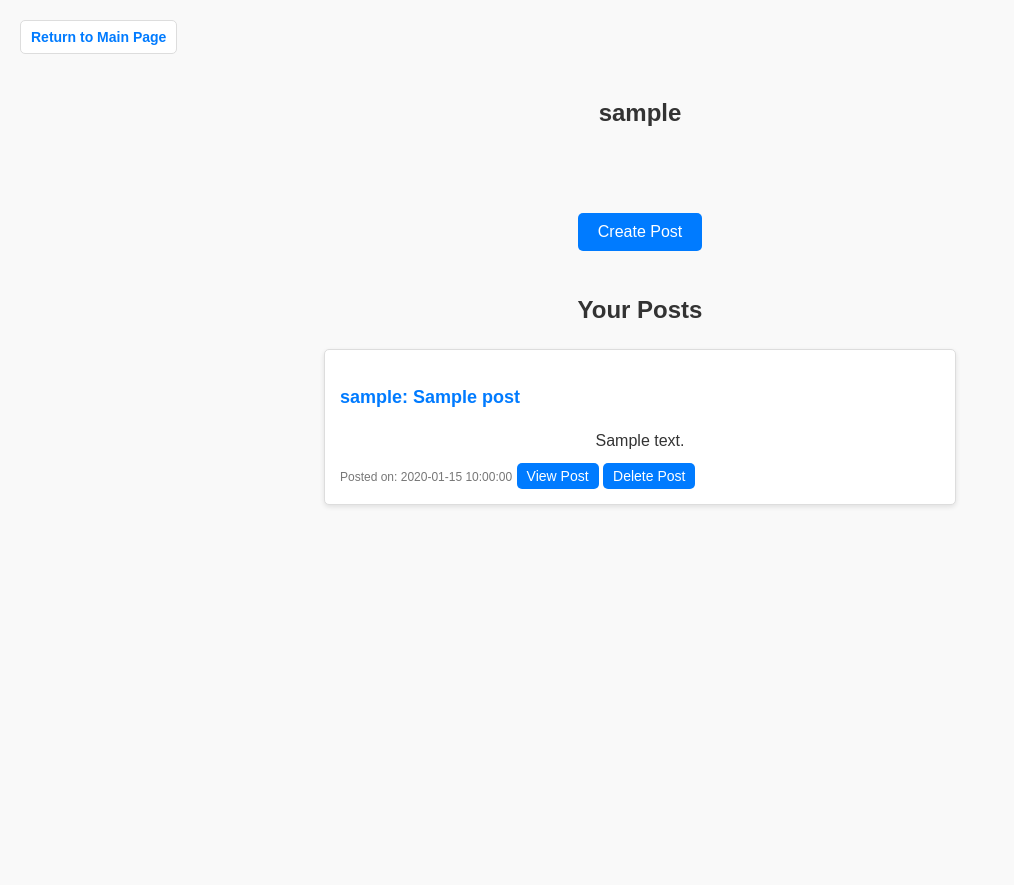
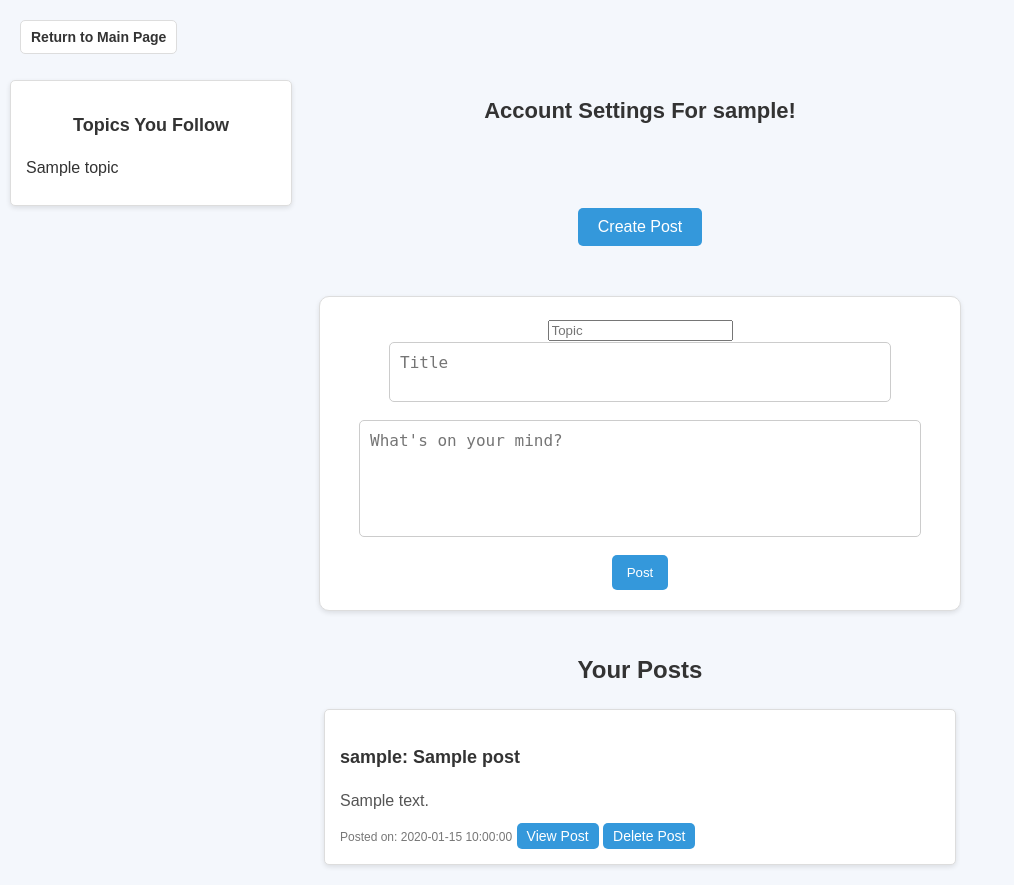
Before and after one commit to sstafford4/CSE108---Final-Project, a Flask app: page /account_settings in a window 1280 px wide. Shown: the whole page, without its empty margins (0-1014 px from the left). Before the commit the page ends 507 px from the top, so only its background shows below. Run offline with Flask 3, Linux system fonts and the light colour scheme; the visitor is signed in with stand-in values (Sample User, id 1); tables that the repository leaves empty hold one stand-in row (values such as "Sample post").

Commit message:
New commit

```diff
--- a/back-end/main.py
+++ b/back-end/main.py
@@ -447,6 +447,7 @@ def unfollow_topic(topic_id):
         flash("You need to log in first.")
         return redirect(url_for('login'))
 
+
 @app.route('/search_posts', methods=['GET'])
 def search_posts():
     user_id = session.get('user_id')
@@ -636,9 +637,20 @@ def account_settings():
         user_id = session['user_id']
         username = session.get('username')
 
+        # Fetch the posts made by the user
         your_posts = Posts.query.filter_by(poster_id=user_id).order_by(Posts.created_at.desc()).all()
 
-        return render_template('account_settings.html', posts=your_posts, username=username)
+        # Fetch the topics the user is following
+        user = User.query.get(user_id)
+        followed_topics = user.followed_topics  # The topics the user is following
+
+        # Render the account settings page, passing the posts and followed topics
+        return render_template('account_settings.html', posts=your_posts, username=username, followed_topics=followed_topics)
+
+    else:
+        flash("You need to log in first.")
+        return redirect(url_for('login'))
+
 
 @app.route('/view_profile/<int:poster_id>', methods=['GET', 'POST'])
 def view_profile(poster_id):
--- a/back-end/static/account_settings.css
+++ b/back-end/static/account_settings.css
@@ -1,19 +1,135 @@
 /* General reset and styling */
 body {
     margin: 0;
-    font-family: Arial, sans-serif;
-    background-color: #f9f9f9;
-    color: #333;
+    font-family: 'Arial', sans-serif;
+    background-color: #f4f7fc;  /* Soft light background */
+    color: #333333;  /* Dark gray for text */
     line-height: 1.6;
 }
 
+/* Links */
 a {
     text-decoration: none;
-    color: #007BFF;
+    color: #3498db;  /* Soft blue for links */
 }
 
 a:hover {
-    color: #0056b3;
+    color: #2980b9;  /* Darker blue on hover */
+}
+
+/* Create Post Form */
+#create-post-form {
+    background-color: #ffffff;
+    border: 1px solid #ddd;
+    border-radius: 10px;
+    padding: 20px;
+    box-shadow: 0 2px 5px rgba(0, 0, 0, 0.1);
+    margin-top: 50px;
+    max-width: 600px;
+    margin-left: auto;
+    margin-right: auto;
+    display: block;
+    text-align: center;  /* Ensures form elements are well-aligned */
+}
+
+#create-post-form textarea {
+    width: 90%;  /* Make it responsive */
+    padding: 10px;
+    margin-bottom: 10px;
+    border: 1px solid #ccc;
+    border-radius: 5px;
+    font-size: 16px;
+    resize: vertical;  /* Allow vertical resizing only */
+}
+
+#create-post-form button {
+    padding: 10px 15px;
+    background-color: #3498db;
+    color: white;
+    border: none;
+    border-radius: 5px;
+    cursor: pointer;
+    transition: background-color 0.3s ease;
+}
+
+#create-post-form button:hover {
+    background-color: #2980b9;  /* Darker blue on hover */
+}
+
+/* For "Create Post" Button */
+button[onclick="toggleCreatePostForm()"] {
+    display: inline-block;
+    margin: 0 auto;
+    font-size: 16px;
+    padding: 10px 20px;
+    border: none;
+    border-radius: 5px;
+    background-color: #3498db;
+    color: white;
+    cursor: pointer;
+    transition: background-color 0.3s;
+}
+
+button[onclick="toggleCreatePostForm()"]:hover {
+    background-color: #2980b9;
+}
+
+/* Styling for Account Details Section */
+h1 {
+    text-align: center;
+    margin-top: 40px;
+    font-size: 24px;
+    color: #333;  /* Black color for the main title */
+}
+
+h2 {
+    text-align: center;
+    font-size: 22px;
+    margin-bottom: 20px;
+    color: #333333;
+}
+
+/* Displaying Posts Section */
+.post {
+    background-color: #ffffff;
+    border: 1px solid #ddd;
+    border-radius: 5px;
+    padding: 15px;
+    margin: 20px auto;
+    max-width: 600px;
+    box-shadow: 0 2px 5px rgba(0, 0, 0, 0.1);
+}
+
+.post h3 {
+    font-size: 18px;
+    margin-bottom: 10px;
+    color: #333;  /* Change post title color to black */
+}
+
+.post p {
+    font-size: 16px;
+    margin-bottom: 10px;
+    color: #555;  /* Darker gray for post content */
+}
+
+.post small {
+    font-size: 12px;
+    color: #777;  /* Light gray for post date */
+}
+
+.post button {
+    padding: 5px 10px;
+    background-color: #3498db;
+    color: white;
+    border: none;
+    border-radius: 5px;
+    cursor: pointer;
+    font-size: 14px;
+    transition: background-color 0.3s ease;
+}
+
+.post button:hover {
+    background-color: #2980b9;  /* Darker blue on hover */
 }
 
 /* Return to Main Page link */
@@ -26,117 +142,63 @@ body > a {
     border: 1px solid #ddd;
     border-radius: 5px;
     background-color: #fff;
+    color: #333333;
+    transition: background-color 0.3s ease;
 }
 
 body > a:hover {
-    background-color: #f1f1f1;
+    background-color: #2980b9;  /* Change to the same hover color as the main page button */
+    color: white;  /* Change text color to white for contrast */
 }
 
-/* Center the "Create Post" button */
-button[onclick="toggleCreatePostForm()"] {
-    display: inline-block;
-    margin: 0 auto;
-    font-size: 16px;
-    padding: 10px 20px;
-    border: none;
-    border-radius: 5px;
-    background-color: #007bff;
-    color: white;
-    cursor: pointer;
-    transition: background-color 0.3s;
-}
 
-button[onclick="toggleCreatePostForm()"]:hover {
-    background-color: #0056b3;
-}
-
-/* Adjust Create Post Form */
+/* Adjust Create Post Form for Responsiveness */
+@media (max-width: 768px) {
     #create-post-form {
-    background-color: #fff;
-    border: 1px solid #ddd;
-    border-radius: 10px;
-    padding: 20px;
-    box-shadow: 0 2px 5px rgba(0, 0, 0, 0.1);
-    margin-top: 50px;
-    max-width: 500px;
-    margin-left: auto;
-    margin-right: auto;
-    display: none; /* Initially hidden */
-    text-align: center; /* Ensures form elements are well-aligned */
-}
-
-#create-post-form input, #create-post-form textarea {
         width: 90%;
-    padding: 10px;
-    margin-bottom: 10px;
-    border: 1px solid #ccc;
-    border-radius: 5px;
-}
-
-#create-post-form button {
-    padding: 10px 15px;
-    background-color: #007BFF;
-    color: white;
-    border: none;
-    border-radius: 5px;
-    cursor: pointer;
-}
-
-#create-post-form button:hover {
-    background-color: #0056b3;
-}
-
-/* Styling for Your Posts */
-h1 {
-    text-align: center;
-    margin-top: 40px;
-    font-size: 24px;
-    color: #333;
-}
-p {
-    text-align: center;
-}
-
-h2 {
-    text-align: center;
     }
 
     .post {
-    background-color: #fff;
+        width: 90%;
+    }
+}
+/* Sidebar for Topics the User Follows */
+#followed-topics-sidebar {
+    position: fixed;
+    top: 80px;
+    left: 10px;
+    width: 250px;
+    background-color: #ffffff;
     border: 1px solid #ddd;
     border-radius: 5px;
+    box-shadow: 0 2px 5px rgba(0, 0, 0, 0.1);
     padding: 15px;
-    margin: 20px auto;
-    max-width: 600px;
-    box-shadow: 0 2px 5px rgba(0, 0, 0, 0.1);
+    z-index: 1000;  /* Ensures it's on top */
 }
 
-.post h3 {
+#followed-topics-sidebar h2 {
     font-size: 18px;
-    margin-bottom: 10px;
-    color: #007BFF;
+    margin-bottom: 15px;
+    color: #333;
 }
 
-.post p {
+#followed-topics-sidebar ul {
+    list-style-type: none;
+    padding: 0;
+    margin: 0;
+}
+
+#followed-topics-sidebar ul li {
     font-size: 16px;
     margin-bottom: 10px;
 }
 
-.post small {
-    font-size: 12px;
-    color: #777;
+#followed-topics-sidebar ul li a {
+    color: #007BFF;
+    text-decoration: none;
+    font-weight: bold;
 }
 
-.post button {
-    padding: 5px 10px;
-    background-color: #007BFF;
-    color: white;
-    border: none;
-    border-radius: 5px;
-    cursor: pointer;
-    font-size: 14px;
+#followed-topics-sidebar ul li a:hover {
+    text-decoration: underline;
 }
-
-.post button:hover {
-    background-color: #0056b3;
-}
--- a/back-end/templates/account_settings.html
+++ b/back-end/templates/account_settings.html
@@ -16,40 +16,40 @@
 <body>
     <a href="/main_page">Return to Main Page</a>
     <div>
-            <div>
-                <h2>{{ username }}</h2>
+        <h2>Account Settings For {{ username }}!</h2>
     </div>
+
+    <!-- Sidebar to display followed topics -->
+    <div id="followed-topics-sidebar">
+        <h2>Topics You Follow</h2>
+        <ul>
+            {% for topic in followed_topics %}
+                <li>
+                    <span>{{ topic.name }}</span>
+{#                    <a href="{{ url_for('unfollow_topic', topic_id=topic.id) }}">-</a>#}
+                </li>
+            {% else %}
+                <li>You are not following any topics yet.</li>
+            {% endfor %}
+        </ul>
+    </div>
+
+    <!-- Create Post form -->
     <div style="text-align: center; margin-top: 80px;">
-            <!-- Button to show the post creation stuff -->
         <button type="button" onclick="toggleCreatePostForm()">Create Post</button>
     </div>
-            <!-- Create post form -->
     <form id="create-post-form" action="/create_post" method="POST">
         <input name="post_topic" type="text" placeholder="Topic" required>
-                <!-- Textarea for post content -->
         <div>
-                    <textarea name="post_title"
-                              placeholder="Title"
-                              maxlength="50"
-                              rows="2"
-                              style="width: 80%; resize: none"
-                              required
-                    ></textarea>
+            <textarea name="post_title" placeholder="Title" maxlength="50" rows="2" style="width: 80%; resize: none" required></textarea>
         </div>
         <div>
-                    <textarea
-                        name="post_content"
-                        placeholder="What's on your mind?"
-                        maxlength="500"
-                        rows="5"
-                        style="width: 90%; resize: none;"
-                        required
-                    ></textarea>
+            <textarea name="post_content" placeholder="What's on your mind?" maxlength="500" rows="5" style="width: 90%; resize: none;" required></textarea>
         </div>
-
         <button type="submit">Post</button>
     </form>
-        </div>
+
+    <!-- Your Posts section -->
     <div>
         <h1>Your Posts</h1>
         {% if posts %}
@@ -58,8 +58,6 @@
                     <h3>{{ post.poster_username }}: {{ post.title }}</h3>
                     <p>{{ post.content }}</p>
                     <small>Posted on: {{ post.created_at }}</small>
-
-                        <!-- View Post Button -->
                     <a href="{{ url_for('view_post', post_id=post.id) }}">
                         <button>View Post</button>
                     </a>
```
Also changed, not shown: back-end/static/main_page.css (+56 -67 lines). Lines whose indentation alone changed are shown as unchanged.
